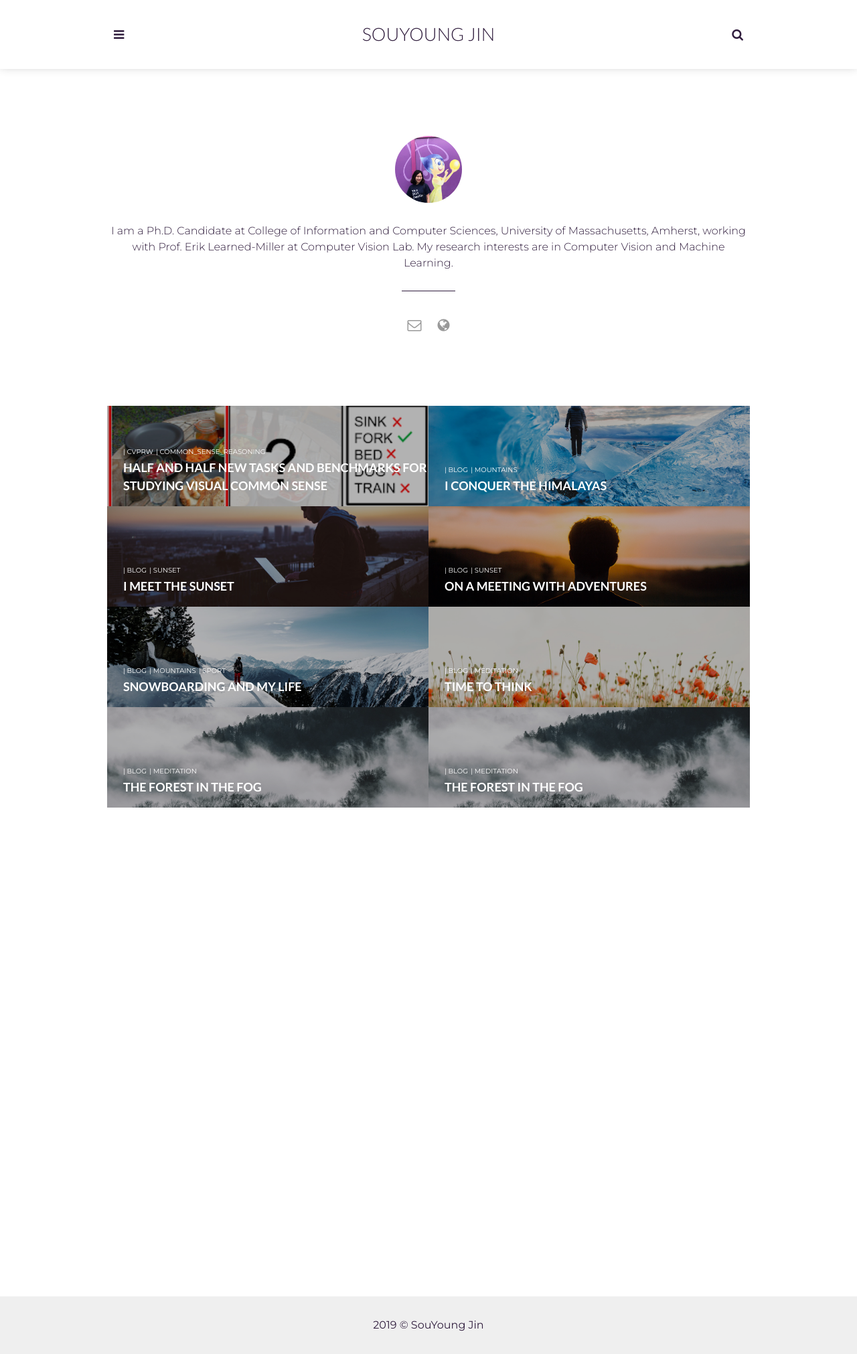
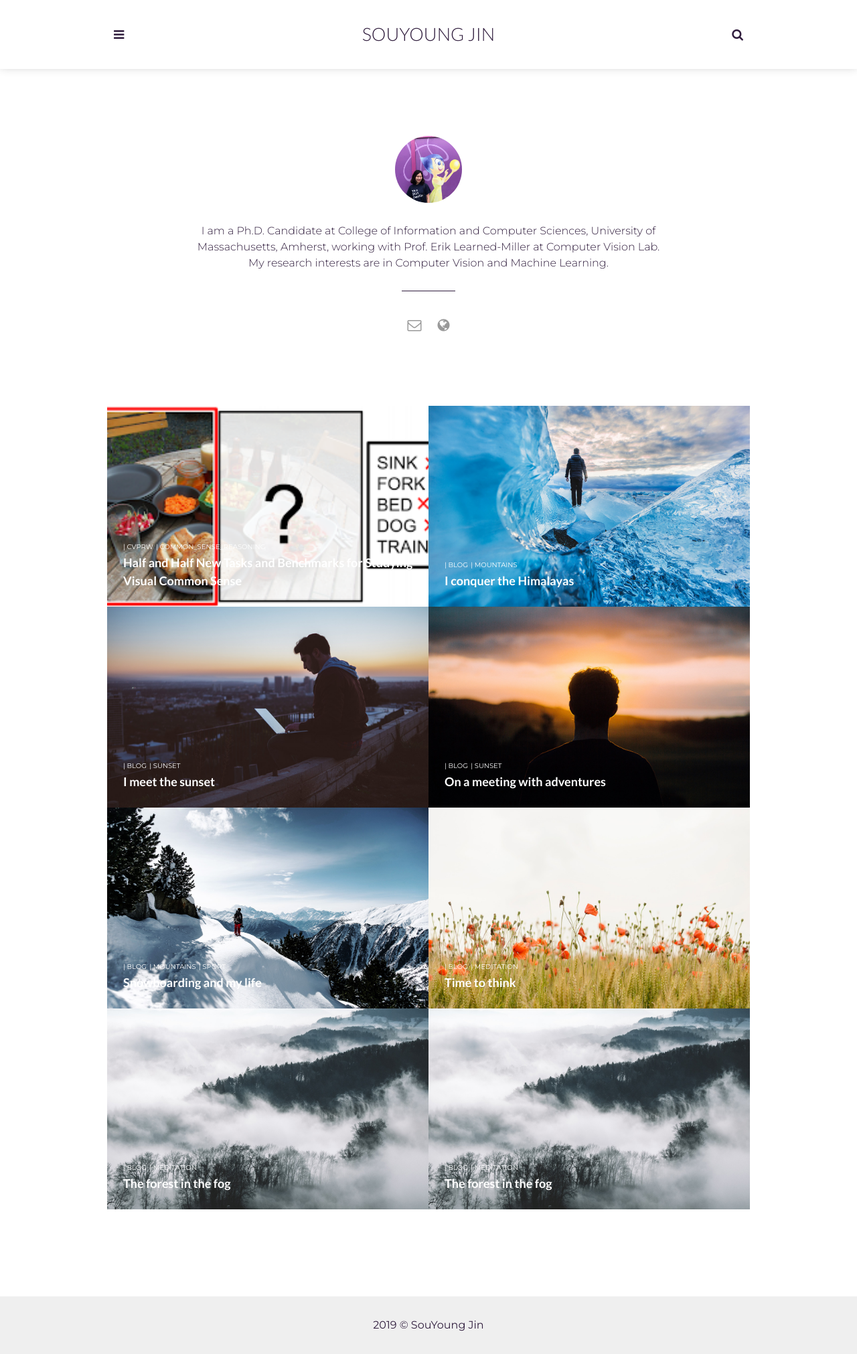
Before and after one commit to souyoungjin/souyoungjin.github.io, a Jekyll site: the page built from index.html, in a window 1280 px wide. Shown: the whole page at 67% size. Built offline with Jekyll 4.4.1, drawn with Linux system fonts in a browser that asks for light colours; the list of posts is cut into pages by our own code.

Commit message:
basic update

```diff
--- a/assets/css/main.css
+++ b/assets/css/main.css
@@ -1090,7 +1090,7 @@
 .post-card .post-card-image {
   display: block;
   width: 100%;
-  min-height: 150px;
+  min-height: 300px;
   background-size: cover;
   background-position: center;
   background-repeat: no-repeat;
@@ -1100,10 +1100,10 @@
   content: "";
   display: block;
   position: absolute;
-  top: 0;
-  left: 0;
-  right: 0;
-  bottom: 0;
+  top: 10;
+  left: 10;
+  right: 10;
+  bottom: 10;
   background: rgba(0, 0, 0, 0.3);
 }
 
@@ -1121,7 +1121,7 @@
 .post-card .post-card-body .post-card-title {
   font-family: 'Lato', sans-serif;
   font-weight: 700;
-  text-transform: uppercase;
+  text-transform: none;
   font-size: 18px;
   color: #fff;
   margin: 0 0 10px;
@@ -1411,8 +1411,8 @@
 }
 
 .author-box .author-img {
-  width: 120px;
-  height: 120px;
+  width: 400px;
+  height: 400px;
   margin-right: 30px;
   -webkit-border-radius: 100%;
           border-radius: 100%;
--- a/index.html
+++ b/index.html
@@ -2,7 +2,7 @@
 layout: home-page
 ---
 
-<div class="big-wrapper">
+<div class="small-wrapper">
   <div class="about-container">
     <section class="about-header">
       <div class="author-image-container">
```
